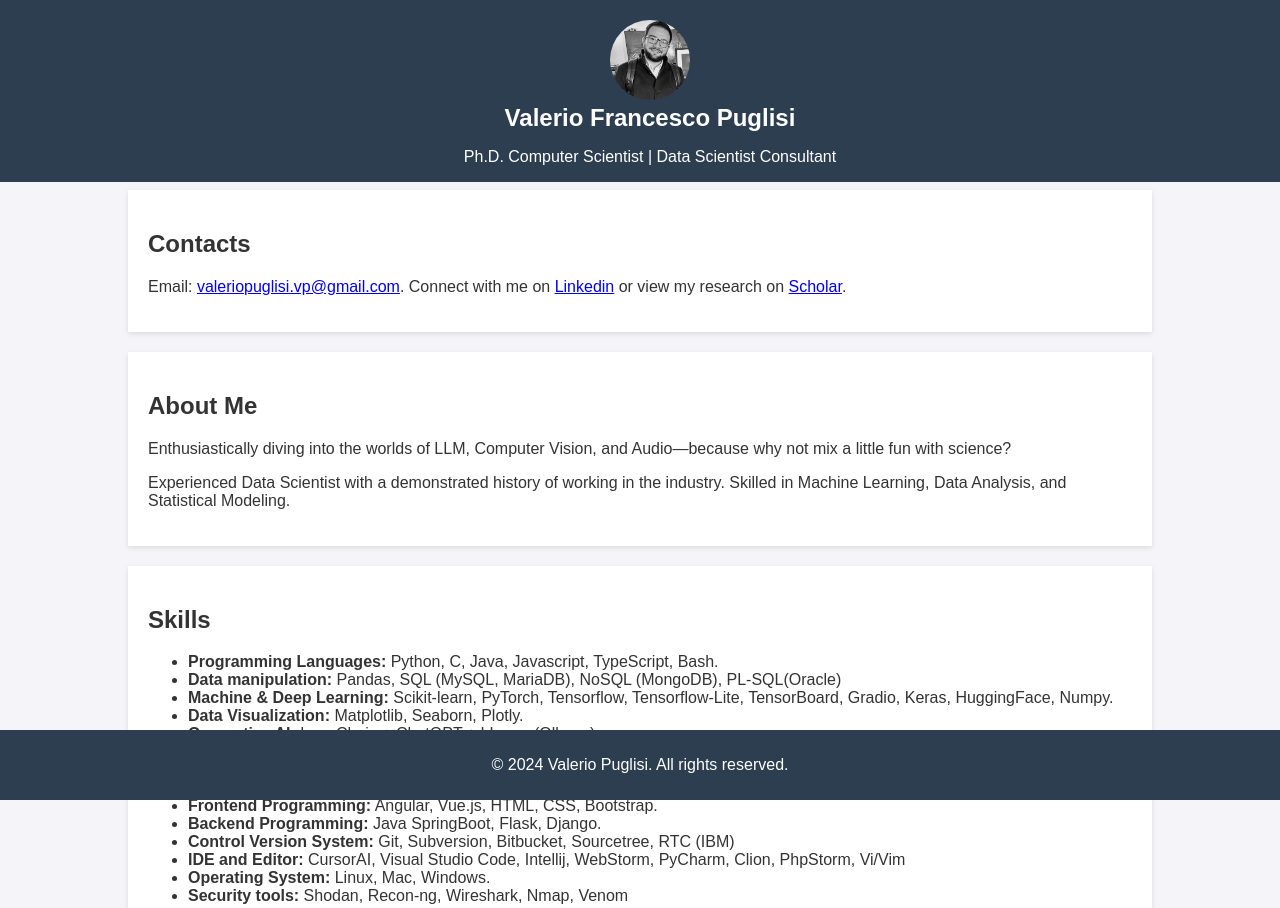
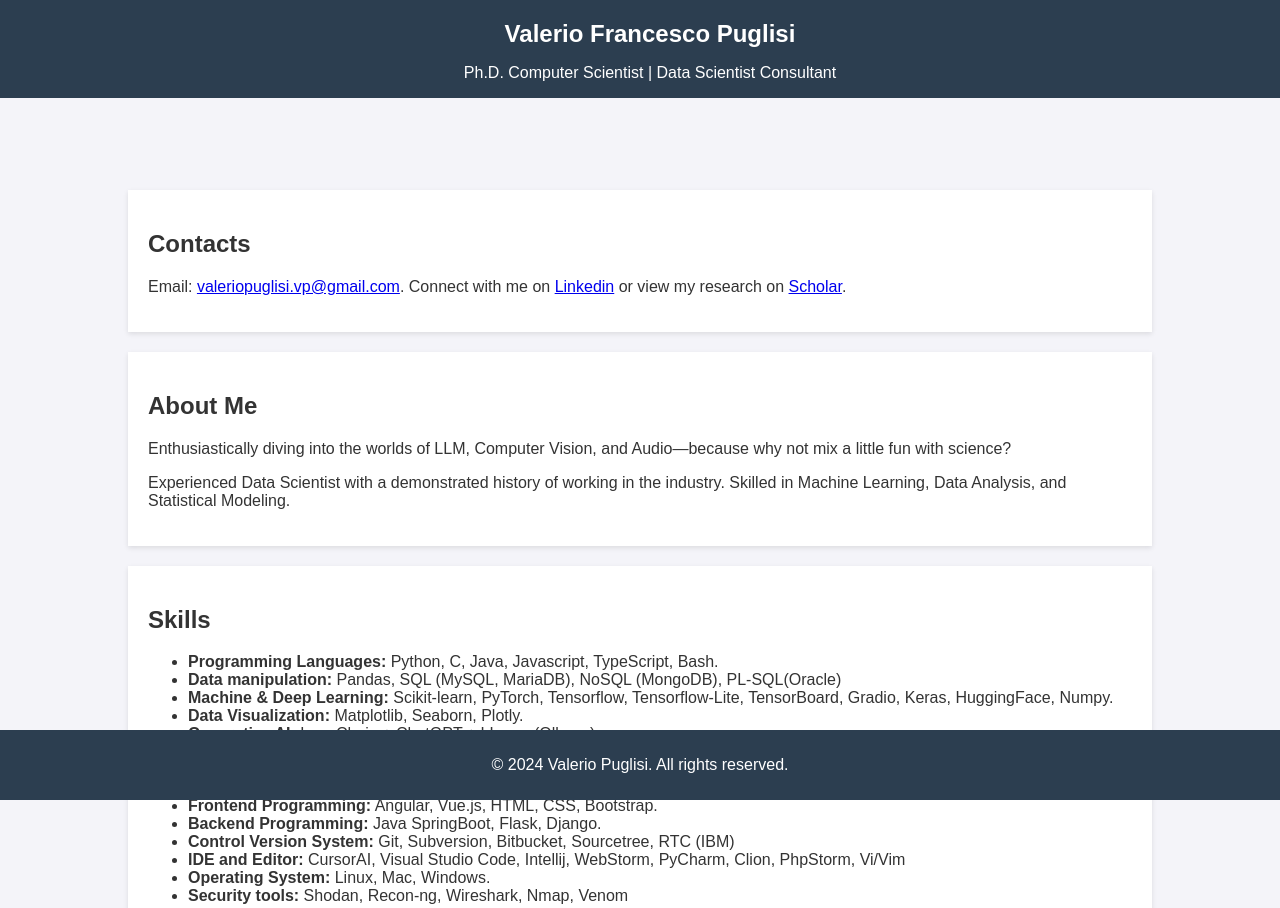
Before and after one commit to valeriopuglisi/valeriopuglisi.github.io, a plain HTML site: page index.html in a window 1280 px wide. Shown: the top 908 px of the page. Drawn offline with nearby package versions, Linux system fonts and the light colour scheme; a script that the page names is missing.

Commit message:
Add all changes

```diff
--- a/index.html
+++ b/index.html
@@ -12,7 +12,7 @@
 <body>
 
     <header>
-        <img src="./assets/img/VFP.jpg" alt="Valerio Francesco Puglisi" class="profile-pic">
+        <!-- <img src="./assets/img/VFP.jpg" alt="Valerio Francesco Puglisi" class="profile-pic"> -->
         <h1>Valerio Francesco Puglisi</h1>
         <p>Ph.D. Computer Scientist | Data Scientist Consultant</p>
 
--- a/style.css
+++ b/style.css
@@ -62,8 +62,8 @@ footer {
 
 img.profile-pic {
     border-radius: 50%;
-    width: 80px; /* Resize to icon dimensions */
-    height: 80px; /* Resize to icon dimensions */
+    width: 10%; /* Resize to icon dimensions */
+    height: 10%; /* Resize to icon dimensions */
     position: relative; /* Fix position to header */
     left: 0%; /* Center horizontally */
     top: 10px; /* Position vertically centered in the header */
```
